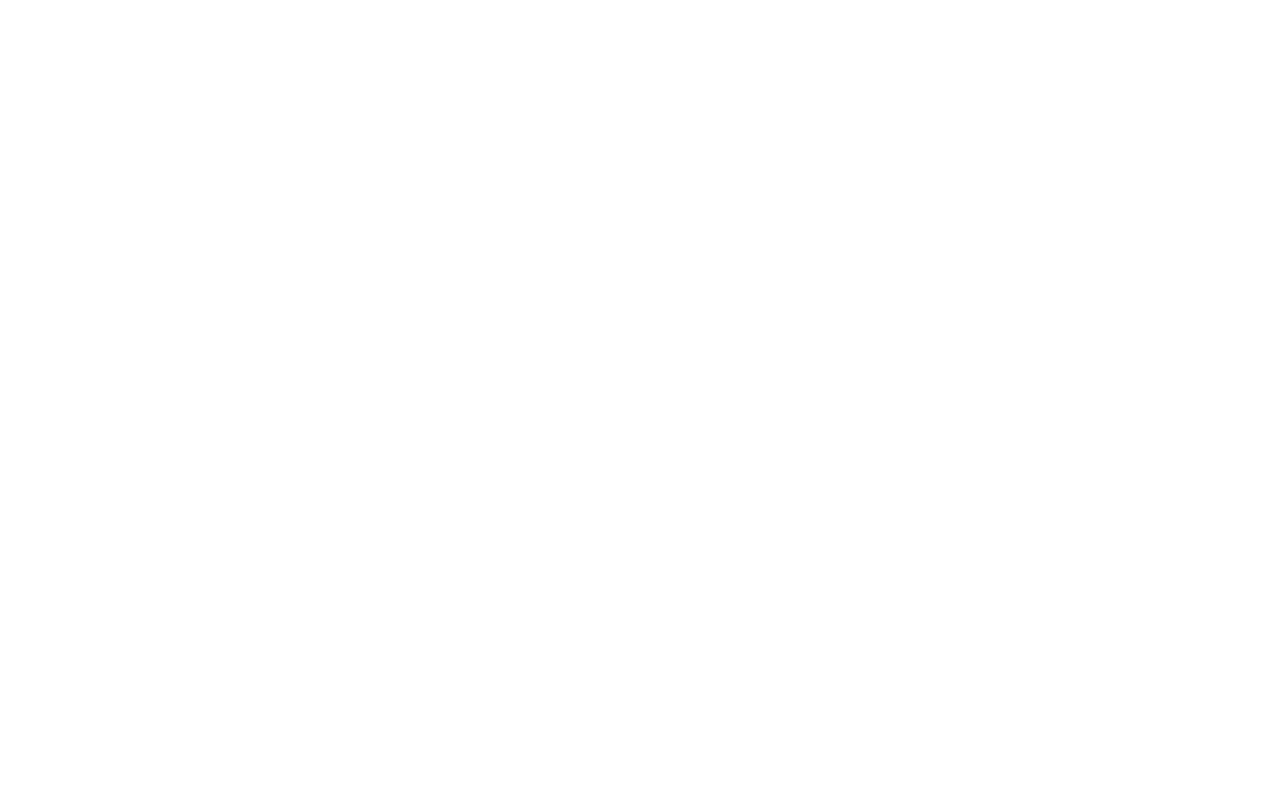
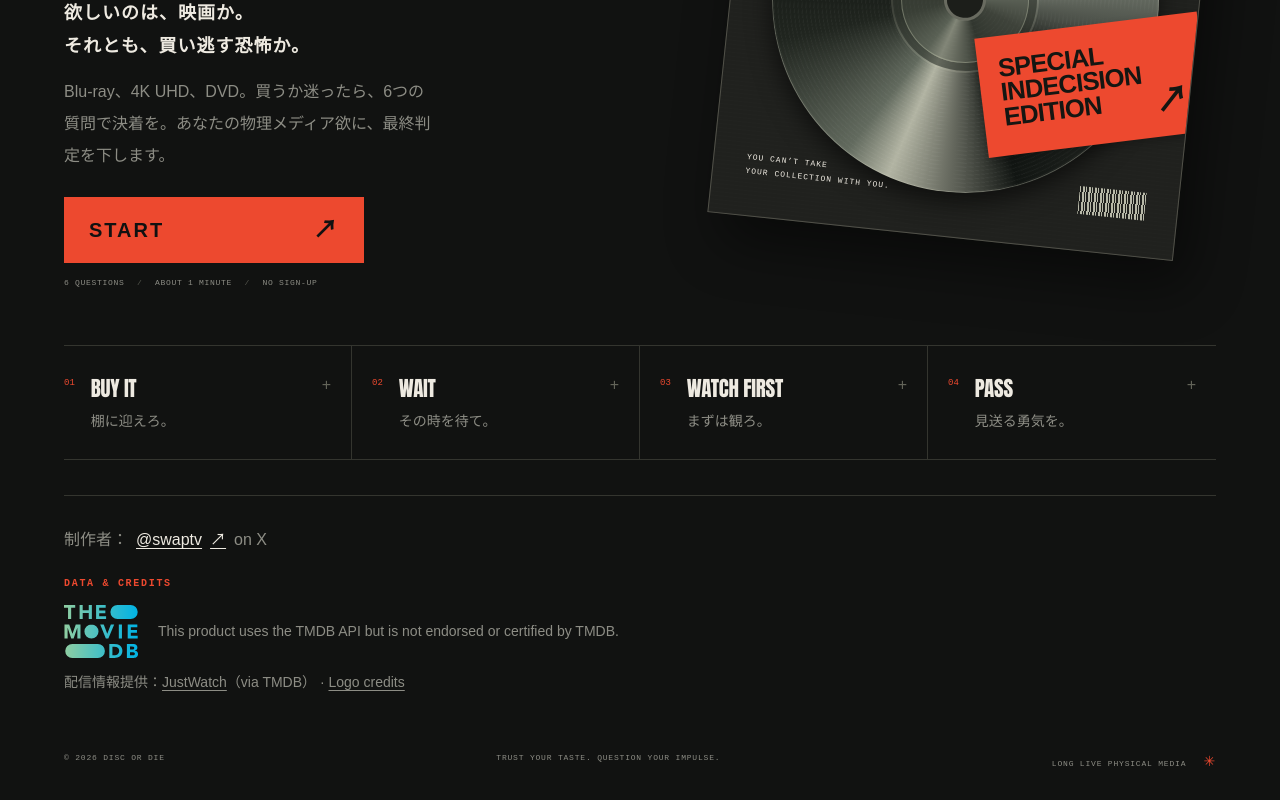
Before and after one commit to swaptv/disc-or-die, a Next.js app: page /disc-or-die/ in a window 1280 px wide. Before the commit this address had no page. Shown: the part 523-1323 px from the top of the page. Before the commit the page ends 800 px from the top, so only its background shows below. Built offline with nearby package versions, Linux system fonts and the light colour scheme.

Commit message:
Support deployment under disc-or-die base path

```diff
--- /dev/null
+++ b/next.config.ts
@@ -0,0 +1,8 @@
+import type { NextConfig } from "next";
+import { BASE_PATH } from "./src/lib/base-path.ts";
+
+const nextConfig: NextConfig = {
+  basePath: BASE_PATH,
+};
+
+export default nextConfig;
--- a/src/components/credits.tsx
+++ b/src/components/credits.tsx
@@ -1,13 +1,14 @@
 import Image from "next/image";
+import { BASE_PATH } from "@/lib/base-path";
 
 export function Credits() {
   return <section className="credits" aria-label="データ提供・クレジット">
     <p className="creator-credit">制作者：<a href="https://x.com/swaptv" target="_blank" rel="noopener noreferrer" aria-label="制作者 @swaptv のXプロフィール（別タブで開きます）">@swaptv <span aria-hidden="true">↗</span></a><span>on X</span></p>
     <p className="eyebrow muted">DATA & CREDITS</p>
     <a href="https://www.themoviedb.org" target="_blank" rel="noopener noreferrer" aria-label="The Movie Database (TMDB)">
-      <Image src="/tmdb-logo.svg" alt="TMDB" width={74} height={53} unoptimized className="tmdb-logo" />
+      <Image src={`${BASE_PATH}/tmdb-logo.svg`} alt="TMDB" width={74} height={53} unoptimized className="tmdb-logo" />
     </a>
     <p>This product uses the TMDB API but is not endorsed or certified by TMDB.</p>
-    <p>配信情報提供：<a href="https://www.justwatch.com/jp" target="_blank" rel="noopener noreferrer">JustWatch</a>（via TMDB） · <a href="/tmdb-logo-license.txt" target="_blank" rel="noopener noreferrer">Logo credits</a></p>
+    <p>配信情報提供：<a href="https://www.justwatch.com/jp" target="_blank" rel="noopener noreferrer">JustWatch</a>（via TMDB） · <a href={`${BASE_PATH}/tmdb-logo-license.txt`} target="_blank" rel="noopener noreferrer">Logo credits</a></p>
   </section>;
 }
--- a/src/components/movie-search.tsx
+++ b/src/components/movie-search.tsx
@@ -1,5 +1,6 @@
 "use client";
 import { useEffect, useRef, useState } from "react";
+import { BASE_PATH } from "@/lib/base-path";
 import type { ApiResponse, MovieMatch } from "@/lib/types";
 
 type SearchState = { status: "idle" | "loading" } | { status: "ready"; movies: MovieMatch[] } | { status: "error"; message: string };
@@ -29,7 +30,7 @@
     pending.current = controller;
     setState({ status: "loading" });
     try {
-      const response = await fetch(`/api/tmdb/search?${new URLSearchParams({ q: title.trim() })}`, { signal: controller.signal });
+      const response = await fetch(`${BASE_PATH}/api/tmdb/search?${new URLSearchParams({ q: title.trim() })}`, { signal: controller.signal });
       const body: ApiResponse<MovieMatch[]> = await response.json();
       if (controller.signal.aborted || pending.current !== controller) return;
       if (!body.ok) setState({ status: "error", message: body.error.message });
--- a/src/components/watch-providers.tsx
+++ b/src/components/watch-providers.tsx
@@ -1,5 +1,6 @@
 "use client";
 import { useEffect, useState } from "react";
+import { BASE_PATH } from "@/lib/base-path";
 import type { ApiResponse, ProviderKind, WatchAvailability } from "@/lib/types";
 
 const labels: Record<ProviderKind, string> = { flatrate: "見放題", free: "無料", ads: "広告付き", rent: "レンタル", buy: "デジタル購入" };
@@ -11,7 +12,7 @@
     const controller = new AbortController();
     async function load() {
       try {
-        const response = await fetch(`/api/tmdb/providers?${new URLSearchParams({ movieId: String(movieId) })}`, { signal: controller.signal });
+        const response = await fetch(`${BASE_PATH}/api/tmdb/providers?${new URLSearchParams({ movieId: String(movieId) })}`, { signal: controller.signal });
         const body: ApiResponse<WatchAvailability> = await response.json();
         if (controller.signal.aborted) return;
         if (!body.ok) setState({ status: "error", message: body.error.message });
--- /dev/null
+++ b/src/lib/base-path.ts
@@ -0,0 +1 @@
+export const BASE_PATH = "/disc-or-die";
```
Also changed, not shown: 1 other file (tests, documents, lock files or other folders).
